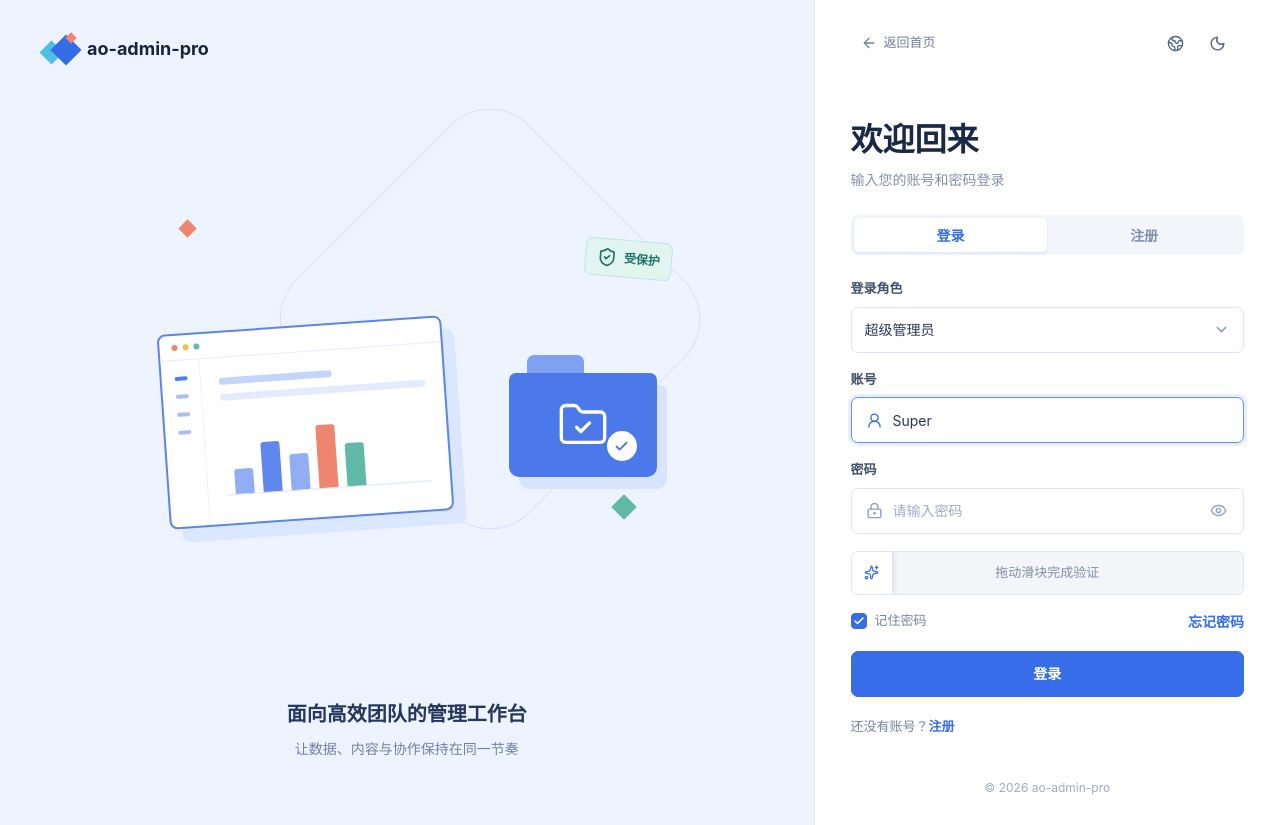
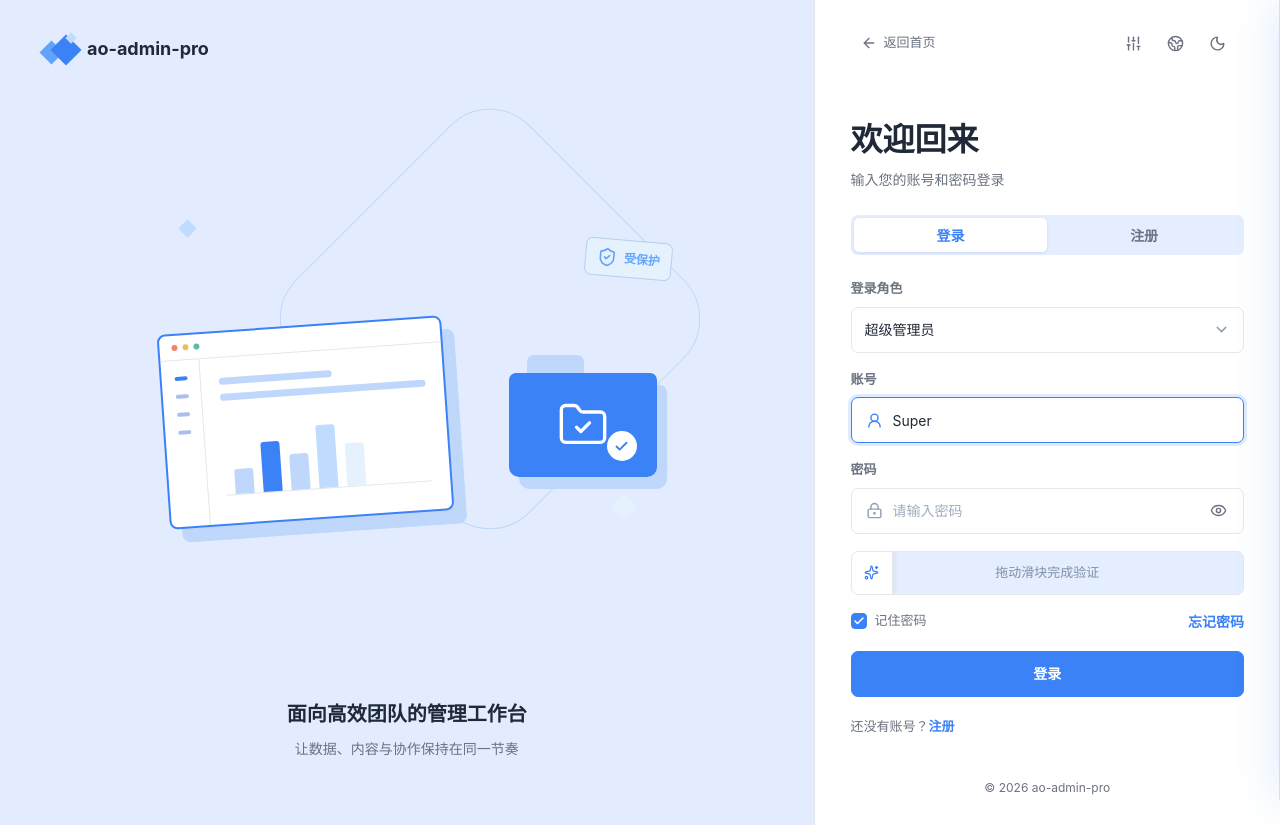
Before and after one commit to dabaletayeye-cloud/dabaletayeye-cloud-ao-admin-pro, a React (Vite) app: page /login in a window 1280 px wide. Built offline with nearby package versions, Linux system fonts and the light colour scheme; the HTML template or start-up script is replaced by a standard one.

Commit message:
登录注册主题适配

```diff
--- a/src/pages/AuthPage.css
+++ b/src/pages/AuthPage.css
@@ -858,6 +858,241 @@
   border-color: #267b6c;
 }
 
+.auth-page.auth-page {
+  --auth-primary: var(--primary);
+  --auth-primary-soft: color-mix(in srgb, var(--primary) 15%, var(--background));
+  --auth-primary-muted: color-mix(in srgb, var(--primary) 32%, var(--background));
+  --auth-surface: var(--card);
+  --auth-surface-muted: color-mix(in srgb, var(--card) 86%, var(--primary));
+  --auth-border: var(--border);
+  --auth-foreground: var(--foreground);
+  --auth-muted: var(--muted-foreground);
+  --auth-accent: var(--chart-4);
+  --auth-success: var(--chart-2);
+  background: var(--background);
+  color: var(--auth-foreground);
+}
+
+.auth-page .auth-showcase {
+  background: var(--auth-primary-soft);
+  border-color: var(--auth-border);
+}
+
+.auth-page .auth-main,
+.auth-page .auth-input-wrap,
+.auth-page .auth-select-wrap,
+.auth-page .auth-check span,
+.auth-page .auth-mode-tabs button.is-active {
+  background: var(--auth-surface);
+}
+
+.auth-page .auth-main {
+  color: var(--auth-foreground);
+}
+
+.auth-page .auth-brand,
+.auth-page .auth-heading h1 {
+  color: var(--auth-foreground);
+}
+
+.auth-page .auth-brand-mark span:nth-child(1) {
+  background: var(--auth-success);
+}
+
+.auth-page .auth-brand-mark span:nth-child(2),
+.auth-page .auth-folder-body,
+.auth-page .auth-submit {
+  background: var(--auth-primary);
+  border-color: var(--auth-primary);
+}
+
+.auth-page .auth-brand-mark span:nth-child(3),
+.auth-page .auth-monitor-chart .chart-column-four {
+  background: var(--auth-accent);
+}
+
+.auth-page .auth-display-orbit {
+  border-color: var(--auth-primary-muted);
+}
+
+.auth-page .auth-display-spark-one {
+  background: var(--auth-accent);
+}
+
+.auth-page .auth-display-spark-two,
+.auth-page .auth-monitor-chart .chart-column-five,
+.auth-page .auth-security-badge {
+  color: var(--auth-success);
+  background: color-mix(in srgb, var(--auth-success) 16%, var(--auth-surface));
+  border-color: color-mix(in srgb, var(--auth-success) 36%, var(--auth-border));
+}
+
+.auth-page .auth-monitor {
+  background: var(--auth-surface);
+  border-color: var(--auth-primary);
+  box-shadow: 12px 14px 0 var(--auth-primary-muted);
+}
+
+.auth-page .auth-monitor::after {
+  border-color: var(--auth-primary);
+}
+
+.auth-page .auth-monitor-bar,
+.auth-page .auth-monitor-rail {
+  border-color: var(--auth-border);
+}
+
+.auth-page .auth-monitor-rail span:first-child,
+.auth-page .auth-monitor-chart .chart-column-two {
+  background: var(--auth-primary);
+}
+
+.auth-page .auth-monitor-main,
+.auth-page .auth-monitor-line,
+.auth-page .auth-monitor-chart {
+  border-color: var(--auth-border);
+}
+
+.auth-page .auth-monitor-line,
+.auth-page .auth-monitor-chart span {
+  background: var(--auth-primary-muted);
+}
+
+.auth-page .auth-monitor-line-short {
+  background: var(--auth-primary-muted);
+}
+
+.auth-page .auth-folder-tab {
+  background: var(--auth-primary-muted);
+}
+
+.auth-page .auth-folder-body {
+  box-shadow: 10px 12px 0 var(--auth-primary-muted);
+}
+
+.auth-page .auth-folder-check {
+  color: var(--auth-primary);
+  background: var(--auth-surface);
+}
+
+.auth-page .auth-showcase-copy p,
+.auth-page .auth-input-wrap input,
+.auth-page .auth-select-wrap select {
+  color: var(--auth-foreground);
+}
+
+.auth-page .auth-showcase-copy span,
+.auth-page .auth-heading p,
+.auth-page .auth-back,
+.auth-page .auth-field > span,
+.auth-page .auth-footer,
+.auth-page .auth-check,
+.auth-page .auth-copyright,
+.auth-page .auth-password-strength {
+  color: var(--auth-muted);
+}
+
+.auth-page .auth-icon-button,
+.auth-page .auth-password-toggle {
+  color: var(--auth-muted);
+}
+
+.auth-page .auth-icon-button:hover,
+.auth-page .auth-password-toggle:hover {
+  color: var(--auth-primary);
+  background: var(--auth-primary-soft);
+  border-color: var(--auth-primary-muted);
+}
+
+.auth-page .auth-mode-tabs,
+.auth-page .auth-verification {
+  background: var(--auth-surface-muted);
+  border-color: var(--auth-border);
+}
+
+.auth-page .auth-mode-tabs button {
+  color: var(--auth-muted);
+}
+
+.auth-page .auth-mode-tabs button.is-active,
+.auth-page .auth-mode-tabs button:hover,
+.auth-page .auth-back:hover,
+.auth-page .auth-form-options button,
+.auth-page .auth-footer button {
+  color: var(--auth-primary);
+}
+
+.auth-page .auth-input-wrap,
+.auth-page .auth-select-wrap,
+.auth-page .auth-check span {
+  border-color: var(--auth-border);
+}
+
+.auth-page .auth-input-wrap:focus-within,
+.auth-page .auth-select-wrap:focus-within {
+  color: var(--auth-primary);
+  border-color: var(--auth-primary);
+  box-shadow: 0 0 0 3px color-mix(in srgb, var(--auth-primary) 16%, transparent);
+}
+
+.auth-page .auth-check input:checked + span,
+.auth-page .auth-submit:hover:not(:disabled) {
+  background: var(--auth-primary);
+  border-color: var(--auth-primary);
+}
+
+.auth-page .auth-submit:hover:not(:disabled) {
+  box-shadow: 0 6px 13px color-mix(in srgb, var(--auth-primary) 28%, transparent);
+}
+
+.auth-page .auth-verification::before {
+  background: var(--auth-primary-muted);
+}
+
+.auth-page .auth-verification-handle {
+  color: var(--auth-primary);
+  background: var(--auth-surface);
+  border-color: var(--auth-border);
+}
+
+.auth-page .auth-verification.is-verified {
+  color: var(--auth-success);
+  background: color-mix(in srgb, var(--auth-success) 10%, var(--auth-surface));
+  border-color: color-mix(in srgb, var(--auth-success) 48%, var(--auth-border));
+}
+
+.auth-page .auth-verification.is-verified::before {
+  background: color-mix(in srgb, var(--auth-success) 21%, var(--auth-surface));
+}
+
+.auth-page .auth-verification.is-verified .auth-verification-handle {
+  color: var(--primary-foreground);
+  background: var(--auth-success);
+  border-color: var(--auth-success);
+}
+
+.auth-page .auth-password-strength.level-weak i:first-child,
+.auth-page .auth-password-strength.level-weak em {
+  color: var(--destructive);
+  background-color: var(--destructive);
+}
+
+.auth-page .auth-password-strength.level-medium i:nth-child(-n + 2),
+.auth-page .auth-password-strength.level-medium em {
+  color: var(--auth-accent);
+  background-color: var(--auth-accent);
+}
+
+.auth-page .auth-password-strength.level-strong i,
+.auth-page .auth-password-strength.level-strong em {
+  color: var(--auth-success);
+  background-color: var(--auth-success);
+}
+
+.auth-page .auth-password-strength em {
+  background: transparent !important;
+}
+
 @media (max-width: 960px) {
   .auth-frame {
     display: block;
--- a/src/pages/LoginPage.tsx
+++ b/src/pages/LoginPage.tsx
@@ -13,11 +13,13 @@ import {
   LockKeyholeIcon,
   MoonIcon,
   ShieldCheckIcon,
+  SlidersIcon,
   SparklesIcon,
   SunIcon,
   UserRoundIcon,
 } from 'lucide-react';
 import { useTheme } from '../hooks/useTheme';
+import ThemePanel from '../components/ThemePanel';
 import './AuthPage.css';
 
 type AuthMode = 'login' | 'register';
@@ -110,6 +112,7 @@ export default function LoginPage() {
   const [remember, setRemember] = useState(true);
   const [agreed, setAgreed] = useState(false);
   const [showPassword, setShowPassword] = useState(false);
+  const [themePanelOpen, setThemePanelOpen] = useState(false);
   const [verification, setVerification] = useState(0);
   const [submitting, setSubmitting] = useState(false);
 
@@ -221,6 +224,14 @@ export default function LoginPage() {
               <span>返回首页</span>
             </Link>
             <div className="auth-toolbar-actions">
+              <button
+                type="button"
+                className="auth-icon-button"
+                title="主题设置"
+                onClick={() => setThemePanelOpen(true)}
+              >
+                <SlidersIcon size={17} />
+              </button>
               <button
                 type="button"
                 className="auth-icon-button"
@@ -462,6 +473,7 @@ export default function LoginPage() {
           <footer className="auth-copyright">© 2026 ao-admin-pro</footer>
         </section>
       </div>
+      <ThemePanel open={themePanelOpen} onClose={() => setThemePanelOpen(false)} />
     </main>
   );
 }
```
